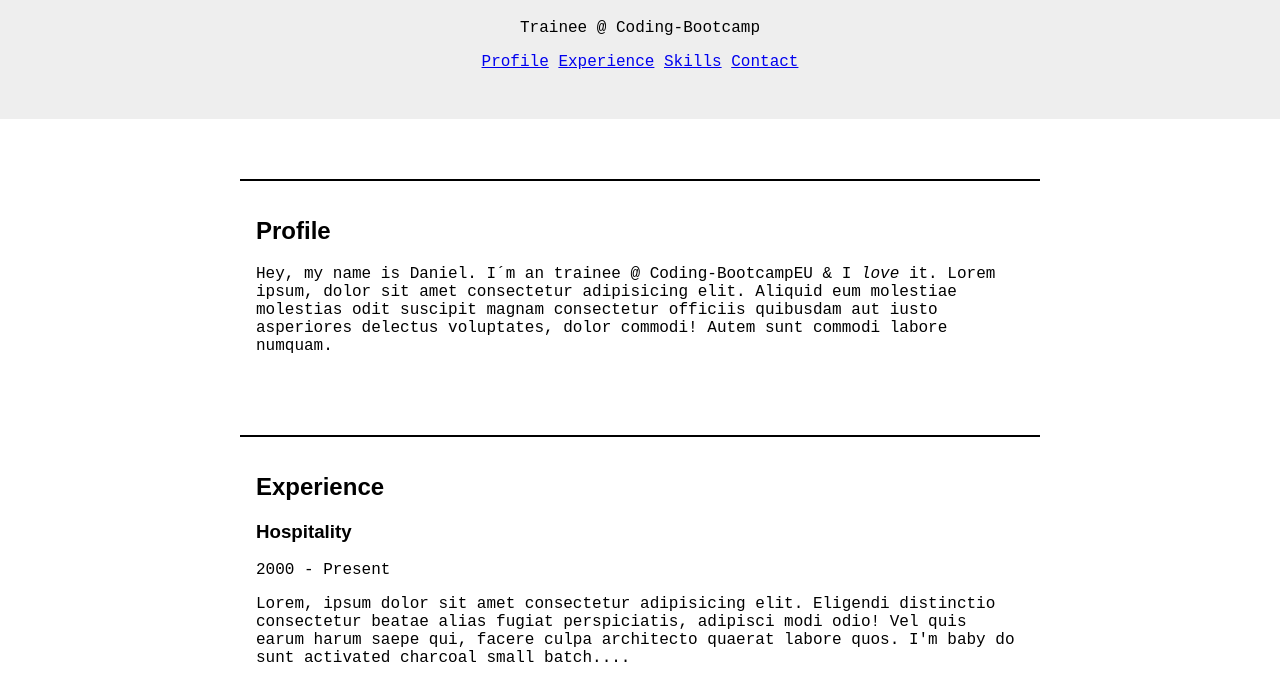
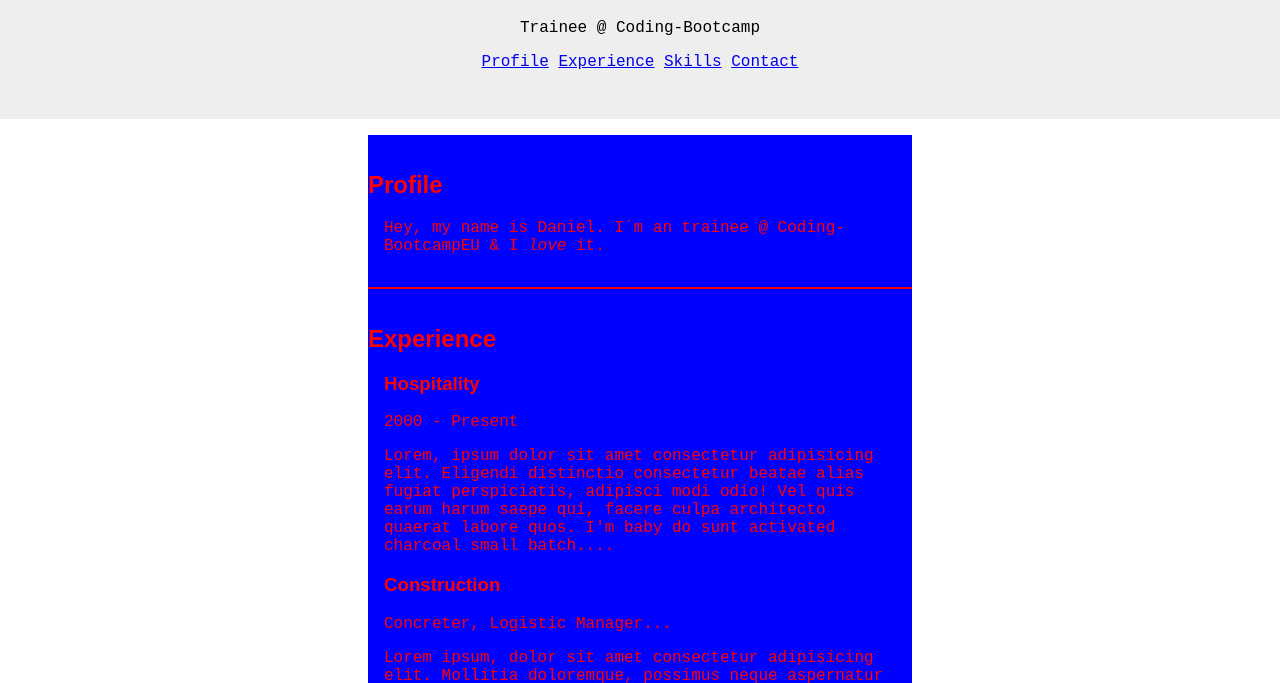
Before and after one commit to danmille/CVSetup, a plain HTML site: page index.html in a window 1280 px wide. Shown: the part 109-792 px from the top of the page. Drawn offline with Linux system fonts and the light colour scheme.

Commit message:
update owl

```diff
--- a/index.html
+++ b/index.html
@@ -21,15 +21,14 @@
         <a href="#contact">Contact</a>
     </header>
     <main class="main">
-      <div></div><article id="Profile">
-        <h2>Profile</h2>
-        <p>
+      <article id="Profile">
+        <h2 class="h2block">Profile</h2>
+        <div><p>
           Hey, my name is Daniel. I´m an trainee @ Coding-BootcampEU & I
-          <em>love</em> it. Lorem ipsum, dolor sit amet consectetur adipisicing elit. Aliquid eum molestiae molestias odit suscipit magnam consectetur officiis quibusdam aut iusto asperiores delectus voluptates, dolor commodi! Autem sunt commodi labore numquam.
-        </p>
+          <em>love</em> it.</p></div>
       </article>
       <article id="experience">
-        <h2>Experience</h2>
+        <h2 class="h2block">Experience</h2>
         <section>
           <header>
             <h3>Hospitality</h3>
@@ -57,7 +56,7 @@
         </section>
       </article>
       <article id="skills">
-        <h2>Skills</h2>
+        <h2 class="h2block">Skills</h2>
         <section>
           <h3>Soft Skills</h3>
           <ul>
@@ -76,7 +75,7 @@
         </section>
       </article>
       <article id="contact">
-        <h2>Contact</h2>
+        <h2 class="h2block">Contact</h2>
         <ol type="I">
 
           <li>
--- a/style.css
+++ b/style.css
@@ -9,11 +9,15 @@
 }
 
 .main {
-  max-width: auto;
+  max-width: 60ch;
   _background-color: rgb(246, 131, 131);
-  padding: 12px;
+  padding: 1rem;
   margin: 0 auto;
-  _display: flex;
+}
+
+.h2block {
+  position: relative;
+  right: 1rem;
 }
 
 h1,
@@ -32,9 +36,9 @@ body {
 
 article {
   max-width: 100vh;
-  _background-color: blue;
+  background-color: blue;
 }
-section {
+_section {
   _width: 55vh;
   _background-color: blueviolet;
 }
@@ -59,10 +63,11 @@ section {
 .nav-link + .nav-link {
   margin-left: 16px;
 }
-.main > * + * {
+.main > article {
   max-width: 800px;
   margin: 0 auto;
   padding: 16px;
+  color: red;
 }
 .main > * + * {
   margin-top: 48px;
```
